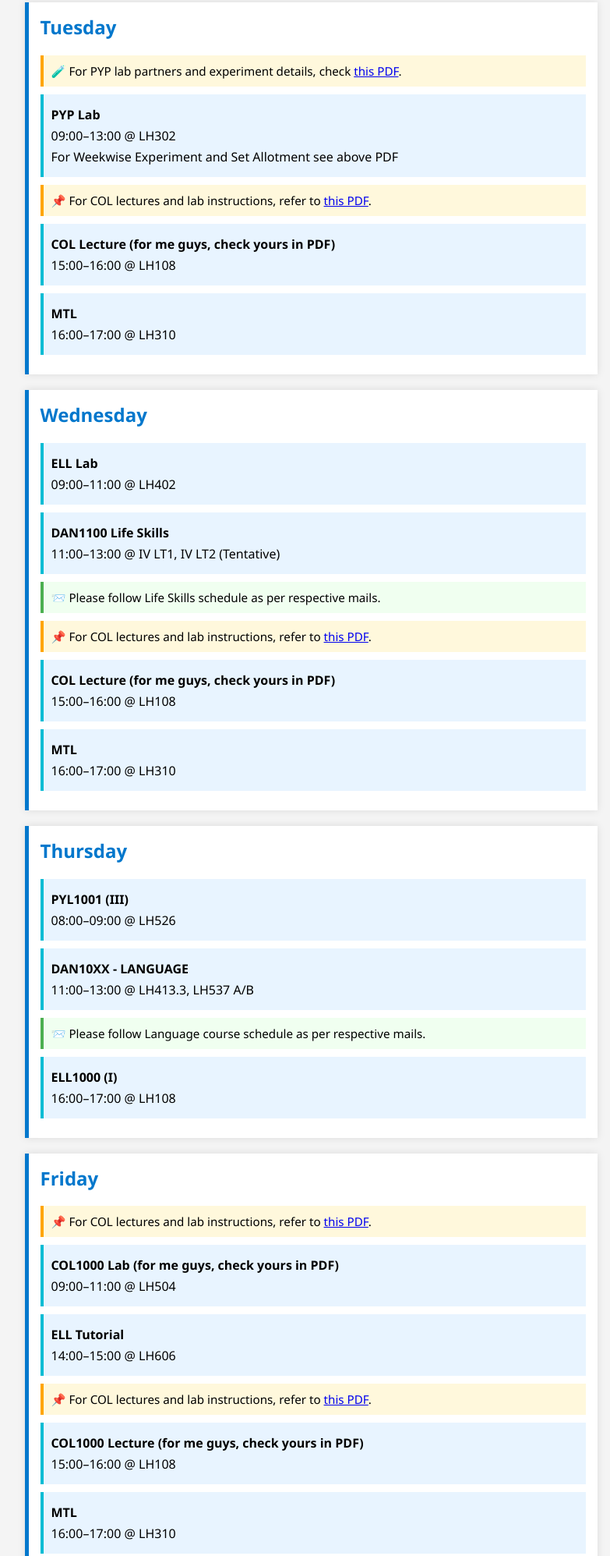
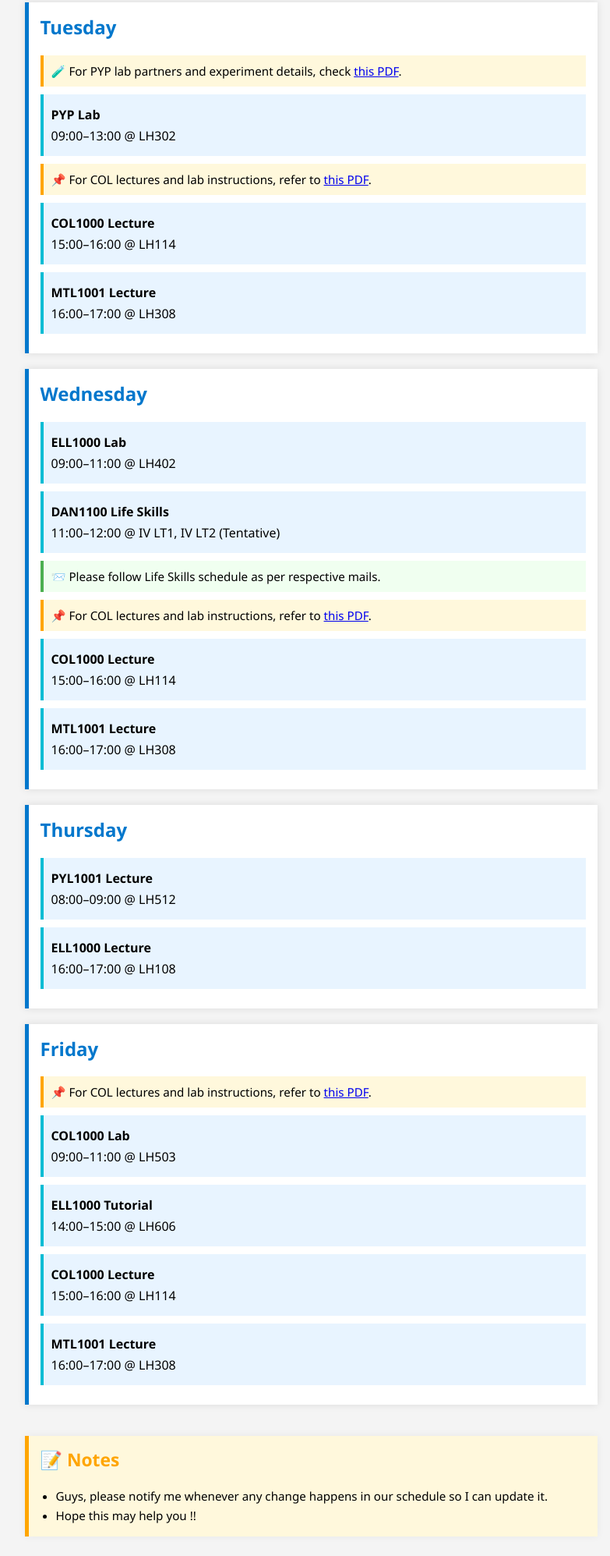
Before and after one commit to BishnoiVipul/TimeTable, a plain HTML site: page index.html in a window 1280 px wide. Shown: the part 712-2707 px from the top of the page at 78% size, without its empty margins (241-1024 px from the left). Drawn offline with Linux system fonts and the light colour scheme.

Commit message:
Update index.html

```diff
--- a/index.html
+++ b/index.html
@@ -3,7 +3,7 @@
 <head>
   <meta charset="UTF-8" />
   <meta name="viewport" content="width=device-width, initial-scale=1.0" />
-  <title>IITD Weekly Timetable - Aman</title>
+  <title>IITD Weekly Timetable - Group 31</title>
   <style>
     body {
       font-family: 'Segoe UI', sans-serif;
@@ -118,61 +118,52 @@
     💬 Connect with me for suggestions and improvements via Instagram. Just tap the floating badge below! 😄
   </div>
 
-  <!-- Monday -->
   <div class="day">
     <h2>Monday</h2>
-    <div class="slot"><p><strong>PYL Lecture</strong></p><p>08:00–09:00 @ LH526</p></div>
-    <div class="slot"><p><strong>PYL Tutorial</strong></p><p>13:00–14:00 @ LH413.5</p></div>
-    <div class="slot"><p><strong>MTL Tutorial</strong></p><p>14:00–15:00 @ LH413.2</p></div>
-    <div class="slot"><p><strong>ELL Lecture</strong></p><p>16:00–17:00 @ LH108</p></div>
+    <div class="slot"><p><strong>PYL1001 Lecture</strong></p><p>08:00–09:00 @ LH512</p></div>
+    <div class="slot"><p><strong>PYL1001 Tutorial</strong></p><p>13:00–14:00 @ LH413.4</p></div>
+    <div class="slot"><p><strong>MTL1001 Tutorial</strong></p><p>14:00–15:00 @ LH413.1</p></div>
+    <div class="slot"><p><strong>ELL1000 Lecture</strong></p><p>16:00–17:00 @ LH108</p></div>
   </div>
 
-  <!-- Tuesday -->
   <div class="day">
     <h2>Tuesday</h2>
     <div class="col-note">
       🧪 For PYP lab partners and experiment details, check <a href="https://drive.google.com/file/d/1TlUI-phanCXjBVWLtfaYhQMjyF4xha2t/view?usp=sharing" target="_blank">this PDF</a>.
     </div>
-    <div class="slot"><p><strong>PYP Lab</strong></p><p>09:00–13:00 @ LH302</p><p> For Weekwise Experiment and Set Allotment see above PDF </p></div>
+    <div class="slot"><p><strong>PYP Lab</strong></p><p>09:00–13:00 @ LH302</p></div>
     <div class="col-note">
       📌 For COL lectures and lab instructions, refer to <a href="https://drive.google.com/file/d/132xA2cbVBAoJzBbj5T3kQKYA0sR-5jyN/view?usp=sharing" target="_blank">this PDF</a>.
     </div>
-    <div class="slot"><p><strong>COL Lecture (for me guys, check yours in PDF)</strong></p><p>15:00–16:00 @ LH108</p></div>
-    <div class="slot"><p><strong>MTL</strong></p><p>16:00–17:00 @ LH310</p></div>
+    <div class="slot"><p><strong>COL1000 Lecture</strong></p><p>15:00–16:00 @ LH114</p></div>
+    <div class="slot"><p><strong>MTL1001 Lecture</strong></p><p>16:00–17:00 @ LH308</p></div>
   </div>
 
-  <!-- Wednesday -->
   <div class="day">
     <h2>Wednesday</h2>
-    <div class="slot"><p><strong>ELL Lab</strong></p><p>09:00–11:00 @ LH402</p></div>
-    <div class="slot"><p><strong>DAN1100 Life Skills</strong></p><p>11:00–13:00 @ IV LT1, IV LT2 (Tentative)</p></div>
+    <div class="slot"><p><strong>ELL1000 Lab</strong></p><p>09:00–11:00 @ LH402</p></div>
+    <div class="slot"><p><strong>DAN1100 Life Skills</strong></p><p>11:00–12:00 @ IV LT1, IV LT2 (Tentative)</p></div>
     <div class="dan-note">📨 Please follow Life Skills schedule as per respective mails.</div>
     <div class="col-note">📌 For COL lectures and lab instructions, refer to <a href="https://drive.google.com/file/d/132xA2cbVBAoJzBbj5T3kQKYA0sR-5jyN/view?usp=sharing" target="_blank">this PDF</a>.</div>
-    <div class="slot"><p><strong>COL Lecture (for me guys, check yours in PDF)</strong></p><p>15:00–16:00 @ LH108</p></div>
-    <div class="slot"><p><strong>MTL</strong></p><p>16:00–17:00 @ LH310</p></div>
+    <div class="slot"><p><strong>COL1000 Lecture</strong></p><p>15:00–16:00 @ LH114</p></div>
+    <div class="slot"><p><strong>MTL1001 Lecture</strong></p><p>16:00–17:00 @ LH308</p></div>
   </div>
 
-  <!-- Thursday -->
   <div class="day">
     <h2>Thursday</h2>
-    <div class="slot"><p><strong>PYL1001 (III)</strong></p><p>08:00–09:00 @ LH526</p></div>
-    <div class="slot"><p><strong>DAN10XX - LANGUAGE</strong></p><p>11:00–13:00 @ LH413.3, LH537 A/B</p></div>
-    <div class="dan-note">📨 Please follow Language course schedule as per respective mails.</div>
-    <div class="slot"><p><strong>ELL1000 (I)</strong></p><p>16:00–17:00 @ LH108</p></div>
+    <div class="slot"><p><strong>PYL1001 Lecture</strong></p><p>08:00–09:00 @ LH512</p></div>
+    <div class="slot"><p><strong>ELL1000 Lecture</strong></p><p>16:00–17:00 @ LH108</p></div>
   </div>
 
-  <!-- Friday -->
   <div class="day">
     <h2>Friday</h2>
     <div class="col-note">📌 For COL lectures and lab instructions, refer to <a href="https://drive.google.com/file/d/132xA2cbVBAoJzBbj5T3kQKYA0sR-5jyN/view?usp=sharing" target="_blank">this PDF</a>.</div>
-    <div class="slot"><p><strong>COL1000 Lab (for me guys, check yours in PDF)</strong></p><p>09:00–11:00 @ LH504</p></div>
-    <div class="slot"><p><strong>ELL Tutorial</strong></p><p>14:00–15:00 @ LH606</p></div>
-    <div class="col-note">📌 For COL lectures and lab instructions, refer to <a href="https://drive.google.com/file/d/132xA2cbVBAoJzBbj5T3kQKYA0sR-5jyN/view?usp=sharing" target="_blank">this PDF</a>.</div>
-    <div class="slot"><p><strong>COL1000 Lecture (for me guys, check yours in PDF)</strong></p><p>15:00–16:00 @ LH108</p></div>
-    <div class="slot"><p><strong>MTL</strong></p><p>16:00–17:00 @ LH310</p></div>
+    <div class="slot"><p><strong>COL1000 Lab</strong></p><p>09:00–11:00 @ LH503</p></div>
+    <div class="slot"><p><strong>ELL1000 Tutorial</strong></p><p>14:00–15:00 @ LH606</p></div>
+    <div class="slot"><p><strong>COL1000 Lecture</strong></p><p>15:00–16:00 @ LH114</p></div>
+    <div class="slot"><p><strong>MTL1001 Lecture</strong></p><p>16:00–17:00 @ LH308</p></div>
   </div>
 
-  <!-- Notes Section -->
   <div class="notes-section" style="max-width: 700px; margin: 40px auto; padding: 15px; background: #fff8dc; border-left: 5px solid #ffa500; box-shadow: 0 0 10px rgba(0,0,0,0.05); font-size: 0.95rem;">
     <h2 style="margin-top: 0; color: #ffa500;">📝 Notes</h2>
     <ul style="margin: 0; padding-left: 20px; line-height: 1.6;">
@@ -181,8 +172,7 @@
     </ul>
   </div>
 
-  <!-- Important Links Section -->
-<div class="important-links" style="max-width: 700px; margin: 40px auto; padding: 15px; background: #f0f8ff; border-left: 5px solid #0077cc; box-shadow: 0 0 10px rgba(0,0,0,0.05); font-size: 0.95rem;">
+  <div class="important-links" style="max-width: 700px; margin: 40px auto; padding: 15px; background: #f0f8ff; border-left: 5px solid #0077cc; box-shadow: 0 0 10px rgba(0,0,0,0.05); font-size: 0.95rem;">
   <h2 style="margin-top: 0; color: #0077cc;">🔗 Important Links</h2>
   <ul style="margin: 0; padding-left: 20px; line-height: 1.6;">
     <li><a href="https://moodle.iitd.ac.in/" target="_blank">📚 Moodle (Old)</a></li>
@@ -191,7 +181,7 @@
     <li><a href="https://webmail.iitd.ac.in/roundcube/" target="_blank">📧 IITD Webmail</a></li>
     <li><a href="https://chat.openai.com" target="_blank">🤖 ChatGPT</a></li>
     <li><a href="https://drive.google.com/drive/folders/1WTo20vNv3ZDBANJP_F8p-nEAgz8xYMKW?usp=sharing" target="_blank">🧪 PYP Lab Materials</a></li>
-    <li><a href="https://app.acadly.com/home" target="_blank">📅 Acadly</a></li>
+    <li><a href="https://app.acadly.com/" target="_blank">📅 Acadly</a></li>
     <li><a href="https://www.gradescope.com/" target="_blank">📝 Gradescope</a></li>
     <li><a href="https://csc.iitd.ac.in/howto" target="_blank">💻 CSC IITD How-To</a></li>
     <li><a href="https://home.iitd.ac.in/" target="_blank">🏛️ IIT Delhi Official Website</a></li>
@@ -200,12 +190,11 @@
 
 
   <footer>
-    <p>&copy; 2025 Aman Balara &mdash; All Rights Reserved.</p>
+    <p>&copy; 2025 Vipul Bishnoi &mdash; All Rights Reserved.</p>
     <p>Designed with precision and purpose at <strong>IIT Delhi</strong>.</p>
   </footer>
 
-  <!-- Floating Insta Badge -->
-  <a href="https://instagram.com/aman_balara" target="_blank" class="insta-badge" title="Follow @aman_balara on Instagram">
+  <a href="https://instagram.com/vipulbishnoi_17" target="_blank" class="insta-badge" title="Follow @vipulbishnoi_17 on Instagram">
     <img src="https://upload.wikimedia.org/wikipedia/commons/a/a5/Instagram_icon.png" alt="Instagram" />
   </a>
 
```
